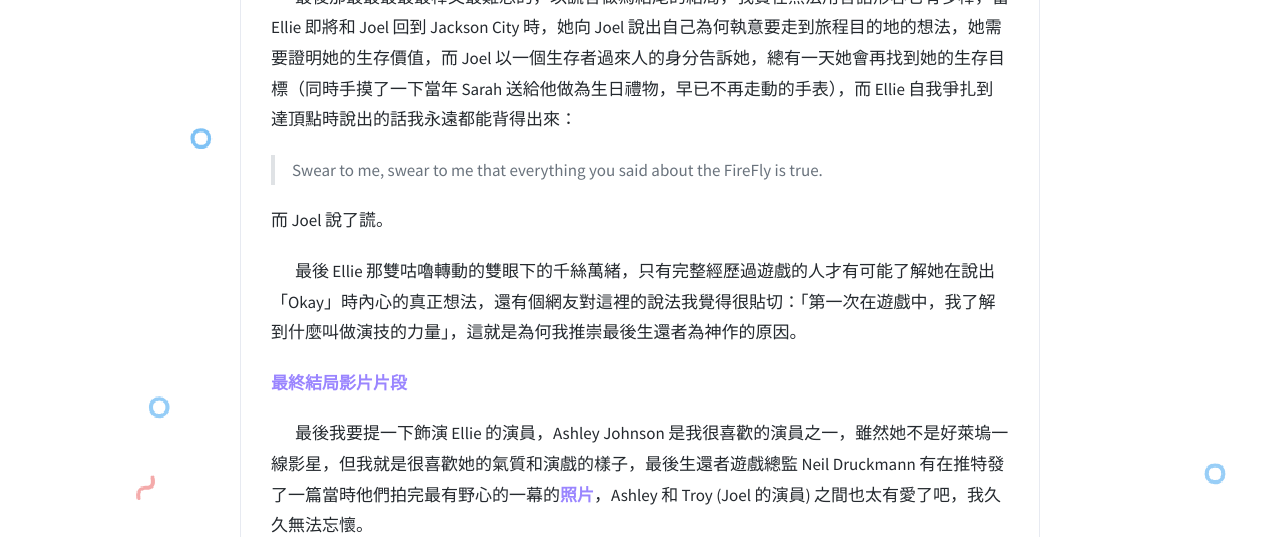
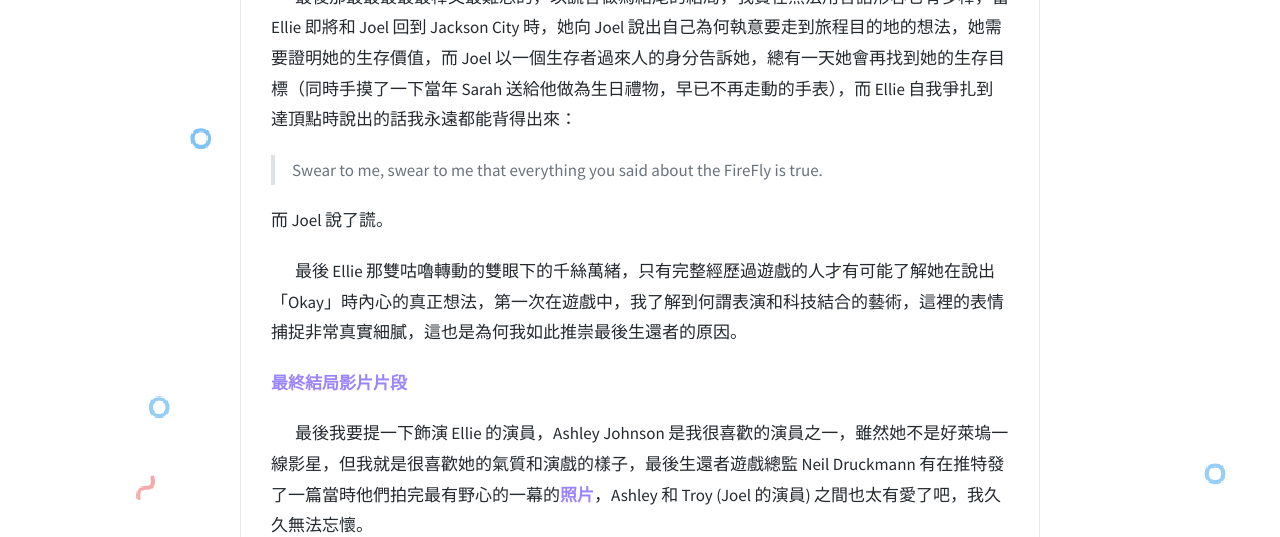
Before and after one commit to pofat/pofat.github.io, a Jekyll site: the page built from _posts/2020-06-19-The-Best-Product-As-A-Game.md, in a window 1280 px wide and 900 px high, scrolled down 3390 px, cut to the strip 0-537 px from the top of the window. Built offline with Jekyll 4.4.1, drawn with Linux system fonts in a browser that asks for light colours; comment, search, counter and statistics services are not loaded.

Commit message:
Fix content

```diff
--- a/_posts/2020-06-19-The-Best-Product-As-A-Game.md
+++ b/_posts/2020-06-19-The-Best-Product-As-A-Game.md
@@ -94,7 +94,7 @@
 
 
 
-&#160; &#160; &#160; &#160;最後 Ellie 那雙咕嚕轉動的雙眼下的千絲萬緒，只有完整經歷過遊戲的人才有可能了解她在說出「Okay」時內心的真正想法，還有個網友對這裡的說法我覺得很貼切：「第一次在遊戲中，我了解到什麼叫做演技的力量」，這就是為何我推崇最後生還者為神作的原因。
+&#160; &#160; &#160; &#160;最後 Ellie 那雙咕嚕轉動的雙眼下的千絲萬緒，只有完整經歷過遊戲的人才有可能了解她在說出「Okay」時內心的真正想法，第一次在遊戲中，我了解到何謂表演和科技結合的藝術，這裡的表情捕捉非常真實細膩，這也是為何我如此推崇最後生還者的原因。
 
 [最終結局影片片段](https://www.youtube.com/watch?v=RklOBIA6K5E)
 
```
Also changed, not shown: 2 other files.
